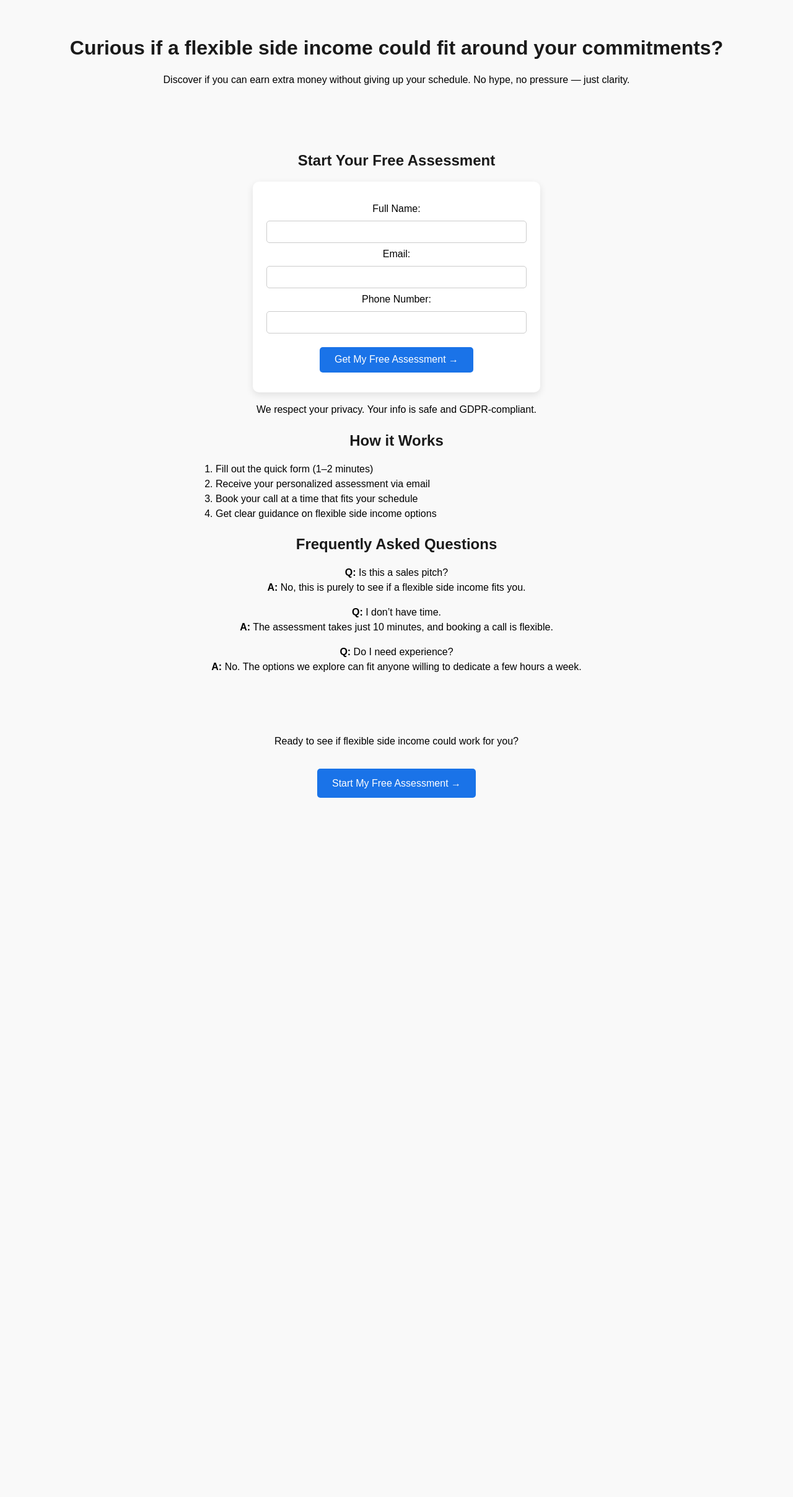
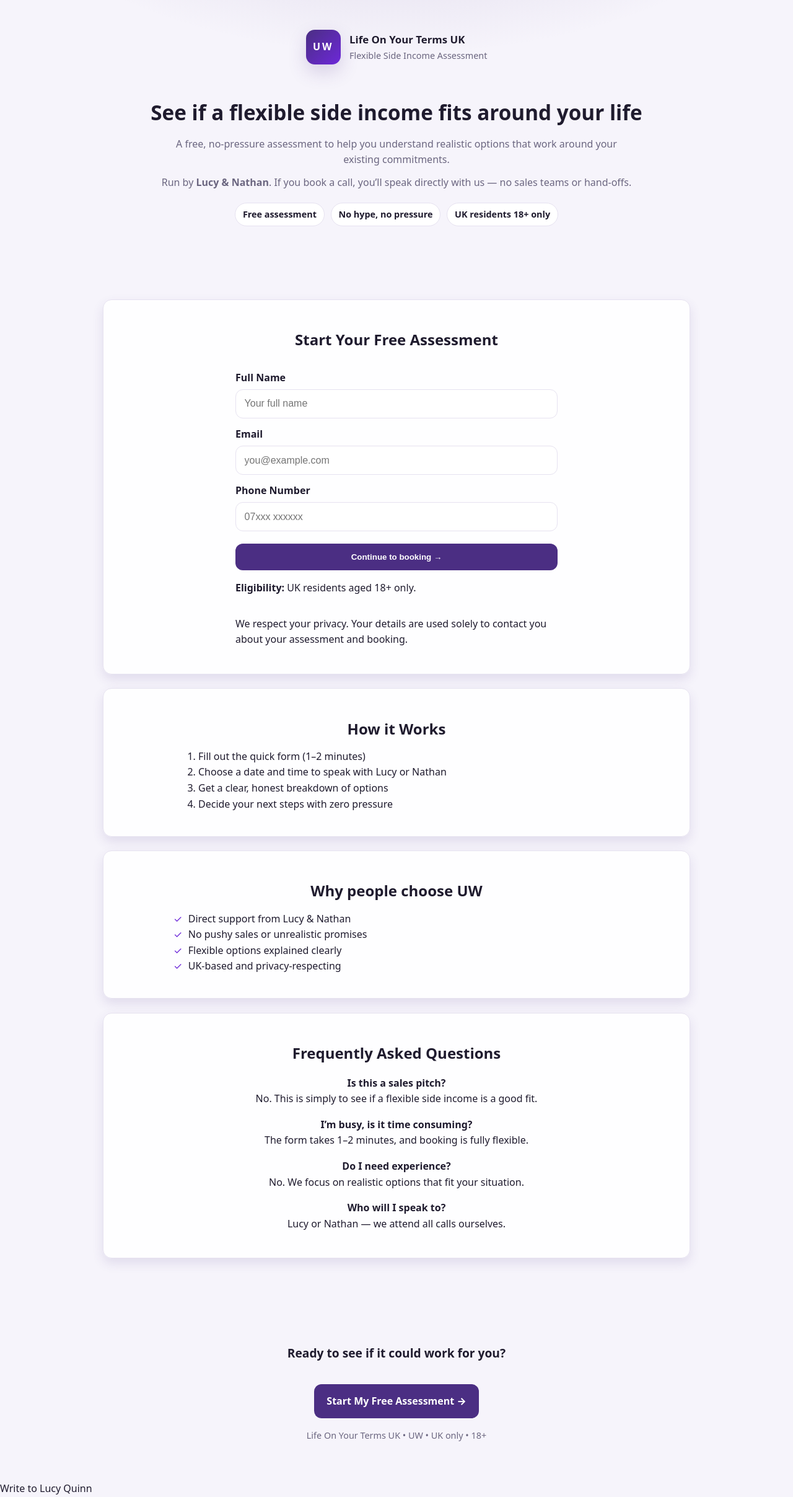
Before and after one commit to nathanbarty/landing-funnel, a Flask app: page / in a window 1280 px wide. Shown: the whole page at 62% size. Before the commit the page ends 1287 px from the top, so only its background shows below. Run offline with Flask 3, Linux system fonts and the light colour scheme.

Commit message:
Add UW branding and professional design

```diff
--- a/static/style.css
+++ b/static/style.css
@@ -1,18 +1,222 @@
-body { font-family: Arial, sans-serif; margin:0; padding:0; line-height:1.5; background:#f9f9f9; }
-header, main, footer { padding:2em 1em; text-align:center; }
-h1, h2 { color:#1a1a1a; margin-bottom:0.5em; }
-p { margin-bottom:1em; }
-form { display:flex; flex-direction:column; align-items:center; max-width:400px; margin:1em auto; background:#fff; padding:2em; border-radius:10px; box-shadow:0 4px 12px rgba(0,0,0,0.1); opacity:0; transform:translateY(20px); transition: opacity 1s ease-out, transform 1s ease-out; }
-form.visible { opacity:1; transform:translateY(0); }
-input { margin:0.5em 0; padding:0.7em; width:100%; border:1px solid #ccc; border-radius:5px; }
-button { padding:0.7em 1.5em; background:#1a73e8; color:#fff; border:none; border-radius:5px; cursor:pointer; font-size:1em; margin-top:1em; transition: background 0.3s, transform 0.3s; }
-button:hover { background:#1558b0; transform:scale(1.05); }
-ol { text-align:left; max-width:600px; margin:1em auto; padding-left:1em; }
-footer a { display:inline-block; margin-top:1em; padding:0.7em 1.5em; background:#1a73e8; color:#fff; text-decoration:none; border-radius:5px; transition: background 0.3s; }
-footer a:hover { background:#1558b0; }
+:root {
+  --bg: #f6f4fb;
+  --text: #1f1b2e;
+  --muted: #6b6680;
+  --border: #e6e2f0;
 
-/* Sticky CTA Button */
-.sticky-cta { position:fixed; bottom:10px; left:50%; transform:translateX(-50%); background:#ff5722; color:#fff; padding:0.8em 1.5em; border-radius:50px; text-decoration:none; font-weight:bold; box-shadow:0 4px 12px rgba(0,0,0,0.2); z-index:999; display:none; animation:pulse 2s infinite; transition: background 0.3s, transform 0.3s; }
-.sticky-cta:hover { background:#e64a19; transform:translateX(-50%) scale(1.1); }
-@keyframes pulse { 0% { transform: translateX(-50%) scale(1); } 50% { transform: translateX(-50%) scale(1.05); } 100% { transform: translateX(-50%) scale(1); } }
-@media (max-width:768px) { .sticky-cta { display:block; } header, main, footer { padding:1em; } form { padding:1.5em; } h1 { font-size:1.5em; } h2 { font-size:1.2em; } }
+  --primary: #4b2e83;
+  --primary-hover: #3a2366;
+
+  --accent: #6d28d9;
+  --accent-hover: #5b21b6;
+
+  --radius: 14px;
+  --shadow: 0 12px 30px rgba(75, 46, 131, 0.18);
+  --shadow-soft: 0 8px 18px rgba(75, 46, 131, 0.12);
+}
+
+* { box-sizing: border-box; }
+
+body {
+  margin: 0;
+  font-family: system-ui, -apple-system, "Segoe UI", Roboto, Arial, sans-serif;
+  line-height: 1.6;
+  color: var(--text);
+  background:
+    radial-gradient(1200px 600px at 50% -10%, rgba(75,46,131,0.18), transparent 55%),
+    var(--bg);
+}
+
+/* Layout */
+.site-header,
+.site-main,
+.site-footer {
+  max-width: 980px;
+  margin: 0 auto;
+  padding: 3rem 1rem;
+  text-align: center;
+}
+
+/* Logo */
+.logo {
+  display: inline-flex;
+  align-items: center;
+  gap: 0.9rem;
+  margin-bottom: 1.8rem;
+}
+
+.logo-mark {
+  width: 56px;
+  height: 56px;
+  display: grid;
+  place-items: center;
+  border-radius: 14px;
+  background: linear-gradient(135deg, var(--primary), var(--accent));
+  color: #fff;
+  font-weight: 900;
+  letter-spacing: 0.18em;
+  box-shadow: var(--shadow);
+}
+
+.logo-text { text-align: left; }
+.logo-name { font-weight: 900; font-size: 1.05rem; }
+.logo-tagline { font-size: 0.9rem; color: var(--muted); }
+
+/* Typography */
+h1 {
+  font-size: clamp(1.7rem, 2.6vw, 2.4rem);
+  margin-bottom: 0.6rem;
+}
+
+h2 {
+  margin-bottom: 0.6rem;
+}
+
+.lead,
+.trust-line {
+  max-width: 760px;
+  margin: 0.7rem auto;
+  color: var(--muted);
+}
+
+/* Pills */
+.pill-row {
+  display: flex;
+  gap: 0.6rem;
+  justify-content: center;
+  flex-wrap: wrap;
+  margin-top: 1.2rem;
+}
+
+.pill {
+  padding: 0.4rem 0.75rem;
+  border-radius: 999px;
+  border: 1px solid var(--border);
+  background: #fff;
+  font-weight: 600;
+  font-size: 0.9rem;
+}
+
+/* Cards */
+.card {
+  background: rgba(255,255,255,0.9);
+  border: 1px solid var(--border);
+  border-radius: var(--radius);
+  box-shadow: var(--shadow-soft);
+  padding: 1.6rem;
+  margin: 1.4rem auto;
+}
+
+/* Form */
+form {
+  max-width: 520px;
+  margin: 1rem auto 0;
+  display: flex;
+  flex-direction: column;
+  text-align: left;
+  opacity: 0;
+  transform: translateY(20px);
+  transition: 0.6s ease;
+}
+
+form.visible {
+  opacity: 1;
+  transform: translateY(0);
+}
+
+label {
+  font-weight: 700;
+  margin-top: 0.8rem;
+}
+
+input {
+  padding: 0.85rem;
+  margin-top: 0.35rem;
+  border-radius: 12px;
+  border: 1px solid var(--border);
+  font-size: 1rem;
+}
+
+input:focus {
+  outline: none;
+  border-color: var(--primary);
+  box-shadow: 0 0 0 4px rgba(75,46,131,0.15);
+}
+
+button {
+  margin-top: 1.2rem;
+  padding: 0.9rem;
+  border-radius: 12px;
+  border: none;
+  background: var(--primary);
+  color: #fff;
+  font-weight: 800;
+  cursor: pointer;
+}
+
+button:hover {
+  background: var(--primary-hover);
+}
+
+/* Lists */
+.steps,
+.ticks {
+  max-width: 720px;
+  margin: 0.8rem auto;
+  text-align: left;
+}
+
+.ticks {
+  list-style: none;
+  padding-left: 0;
+}
+
+.ticks li::before {
+  content: "✓";
+  margin-right: 0.6rem;
+  color: var(--accent);
+}
+
+/* Footer */
+.footer-title {
+  font-weight: 800;
+  font-size: 1.2rem;
+}
+
+.footer-cta {
+  display: inline-block;
+  margin-top: 1rem;
+  padding: 0.9rem 1.3rem;
+  border-radius: 12px;
+  background: var(--primary);
+  color: #fff;
+  text-decoration: none;
+  font-weight: 800;
+}
+
+.footer-note {
+  margin-top: 1rem;
+  color: var(--muted);
+  font-size: 0.9rem;
+}
+
+/* Sticky CTA */
+.sticky-cta {
+  position: fixed;
+  bottom: 14px;
+  left: 50%;
+  transform: translateX(-50%);
+  background: linear-gradient(135deg, var(--accent), var(--primary));
+  color: #fff;
+  padding: 0.9rem 1.4rem;
+  border-radius: 999px;
+  text-decoration: none;
+  font-weight: 900;
+  box-shadow: var(--shadow);
+  display: none;
+}
+
+@media (max-width: 768px) {
+  .sticky-cta { display: block; }
+  .logo-text { text-align: center; }
+}
--- a/templates/landing_page.html
+++ b/templates/landing_page.html
@@ -3,84 +3,146 @@
 <head>
   <meta charset="UTF-8">
   <meta name="viewport" content="width=device-width, initial-scale=1.0">
-<title>Flexible Side Income Assessment</title>
+  <title>Life On Your Terms UK | Flexible Side Income Assessment</title>
+  <meta name="description" content="A free, no-pressure assessment to see if a flexible side income fits around your commitments. UK residents aged 18+ only.">
   <link rel="stylesheet" href="{{ url_for('static', filename='style.css') }}">
 </head>
+
 <body>
 
-<header>
-    <h1>Curious if a flexible side income could fit around your commitments?</h1>
-    <p>Discover if you can earn extra money without giving up your schedule. No hype, no pressure — just clarity.</p>
+<header class="site-header">
+
+  <!-- Logo -->
+  <div class="logo">
+    <div class="logo-mark">UW</div>
+    <div class="logo-text">
+      <div class="logo-name">Life On Your Terms UK</div>
+      <div class="logo-tagline">Flexible Side Income Assessment</div>
+    </div>
+  </div>
+
+  <h1>See if a flexible side income fits around your life</h1>
+
+  <p class="lead">
+    A free, no-pressure assessment to help you understand realistic options that work around your existing commitments.
+  </p>
+
+  <p class="trust-line">
+    Run by <strong>Lucy &amp; Nathan</strong>. If you book a call, you’ll speak directly with us — no sales teams or hand-offs.
+  </p>
+
+  <div class="pill-row">
+    <span class="pill">Free assessment</span>
+    <span class="pill">No hype, no pressure</span>
+    <span class="pill">UK residents 18+ only</span>
+  </div>
+
 </header>
 
-<main>
-<section>
+<main class="site-main">
+
+  <!-- Form -->
+  <section class="card">
     <h2>Start Your Free Assessment</h2>
-    <form id="assessment-form" class="fade-in" action="/" method="post">
-        <label for="name">Full Name:</label>
-        <input type="text" name="name" required>
-        <label for="email">Email:</label>
-        <input type="email" name="email" required>
-        <label for="phone">Phone Number:</label>
-        <input type="text" name="phone" required>
-        <button type="submit">Get My Free Assessment →</button>
+
+    <form id="assessment-form" class="fade-in" action="/" method="post" novalidate>
+
+      <label for="name">Full Name</label>
+      <input id="name" type="text" name="name" required placeholder="Your full name">
+
+      <label for="email">Email</label>
+      <input id="email" type="email" name="email" required placeholder="you@example.com">
+
+      <label for="phone">Phone Number</label>
+      <input id="phone" type="tel" name="phone" required placeholder="07xxx xxxxxx">
+
+      <button type="submit">Continue to booking →</button>
+
+      <p class="fineprint"><strong>Eligibility:</strong> UK residents aged 18+ only.</p>
+      <p class="fineprint">
+        We respect your privacy. Your details are used solely to contact you about your assessment and booking.
+      </p>
+
     </form>
-    <p>We respect your privacy. Your info is safe and GDPR-compliant.</p>
   </section>
 
-<section>
+  <!-- How it works -->
+  <section class="card">
     <h2>How it Works</h2>
-    <ol>
+    <ol class="steps">
       <li>Fill out the quick form (1–2 minutes)</li>
-        <li>Receive your personalized assessment via email</li>
-        <li>Book your call at a time that fits your schedule</li>
-        <li>Get clear guidance on flexible side income options</li>
+      <li>Choose a date and time to speak with Lucy or Nathan</li>
+      <li>Get a clear, honest breakdown of options</li>
+      <li>Decide your next steps with zero pressure</li>
     </ol>
   </section>
 
-<section>
+  <!-- Why UW -->
+  <section class="card">
+    <h2>Why people choose UW</h2>
+    <ul class="ticks">
+      <li>Direct support from Lucy &amp; Nathan</li>
+      <li>No pushy sales or unrealistic promises</li>
+      <li>Flexible options explained clearly</li>
+      <li>UK-based and privacy-respecting</li>
+    </ul>
+  </section>
+
+  <!-- FAQ -->
+  <section class="card">
     <h2>Frequently Asked Questions</h2>
-    <p><strong>Q:</strong> Is this a sales pitch?<br>
-    <strong>A:</strong> No, this is purely to see if a flexible side income fits you.</p>
-    <p><strong>Q:</strong> I don’t have time.<br>
-    <strong>A:</strong> The assessment takes just 10 minutes, and booking a call is flexible.</p>
-    <p><strong>Q:</strong> Do I need experience?<br>
-    <strong>A:</strong> No. The options we explore can fit anyone willing to dedicate a few hours a week.</p>
+
+    <p><strong>Is this a sales pitch?</strong><br>
+      No. This is simply to see if a flexible side income is a good fit.</p>
+
+    <p><strong>I’m busy, is it time consuming?</strong><br>
+      The form takes 1–2 minutes, and booking is fully flexible.</p>
+
+    <p><strong>Do I need experience?</strong><br>
+      No. We focus on realistic options that fit your situation.</p>
+
+    <p><strong>Who will I speak to?</strong><br>
+      Lucy or Nathan — we attend all calls ourselves.</p>
   </section>
+
 </main>
 
-<footer>
-    <p>Ready to see if flexible side income could work for you?</p>
-    <a href="#assessment-form">Start My Free Assessment →</a>
+<footer class="site-footer">
+  <p class="footer-title">Ready to see if it could work for you?</p>
+  <a href="#assessment-form" class="footer-cta">Start My Free Assessment →</a>
+  <p class="footer-note">Life On Your Terms UK • UW • UK only • 18+</p>
 </footer>
 
 <!-- Sticky CTA -->
 <a href="#assessment-form" class="sticky-cta">Get My Free Assessment →</a>
 
-<!-- Smooth scroll + fade-in JS -->
+<!-- Smooth scroll + fade-in -->
 <script>
 document.querySelectorAll('a[href^="#"]').forEach(anchor => {
   anchor.addEventListener('click', function(e) {
     e.preventDefault();
     const target = document.querySelector(this.getAttribute('href'));
-        if(target) { target.scrollIntoView({ behavior: 'smooth' }); }
+    if (target) target.scrollIntoView({ behavior: 'smooth' });
   });
 });
 
 document.addEventListener("DOMContentLoaded", function() {
   const form = document.querySelector('.fade-in');
-    function checkVisibility() {
+  if (!form) return;
+
+  function reveal() {
     const rect = form.getBoundingClientRect();
-        const windowHeight = window.innerHeight || document.documentElement.clientHeight;
-        if(rect.top <= windowHeight - 100) {
+    if (rect.top < window.innerHeight - 120) {
       form.classList.add('visible');
-            window.removeEventListener('scroll', checkVisibility);
+      window.removeEventListener('scroll', reveal);
     }
   }
-    window.addEventListener('scroll', checkVisibility);
-    checkVisibility();
+
+  window.addEventListener('scroll', reveal);
+  reveal();
 });
 </script>
 
 </body>
 </html>
+Write to Lucy Quinn
```
Lines whose indentation alone changed are shown as unchanged.
